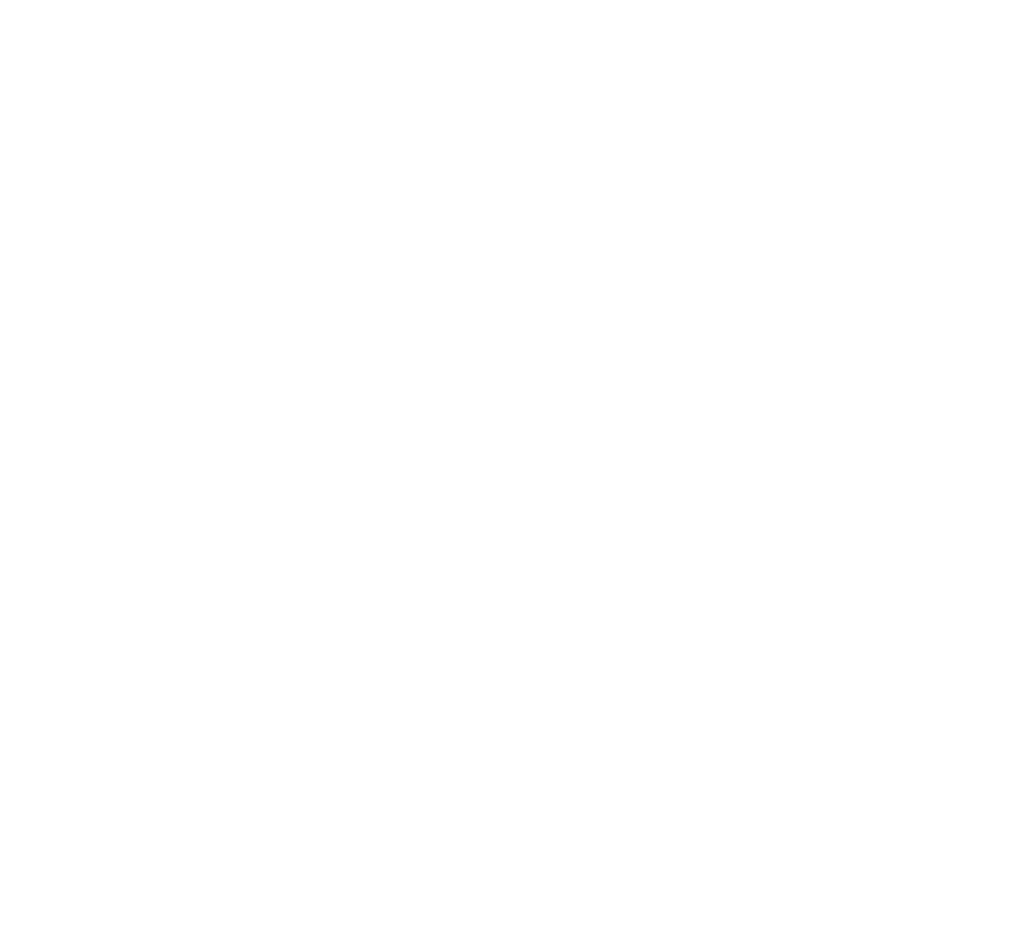
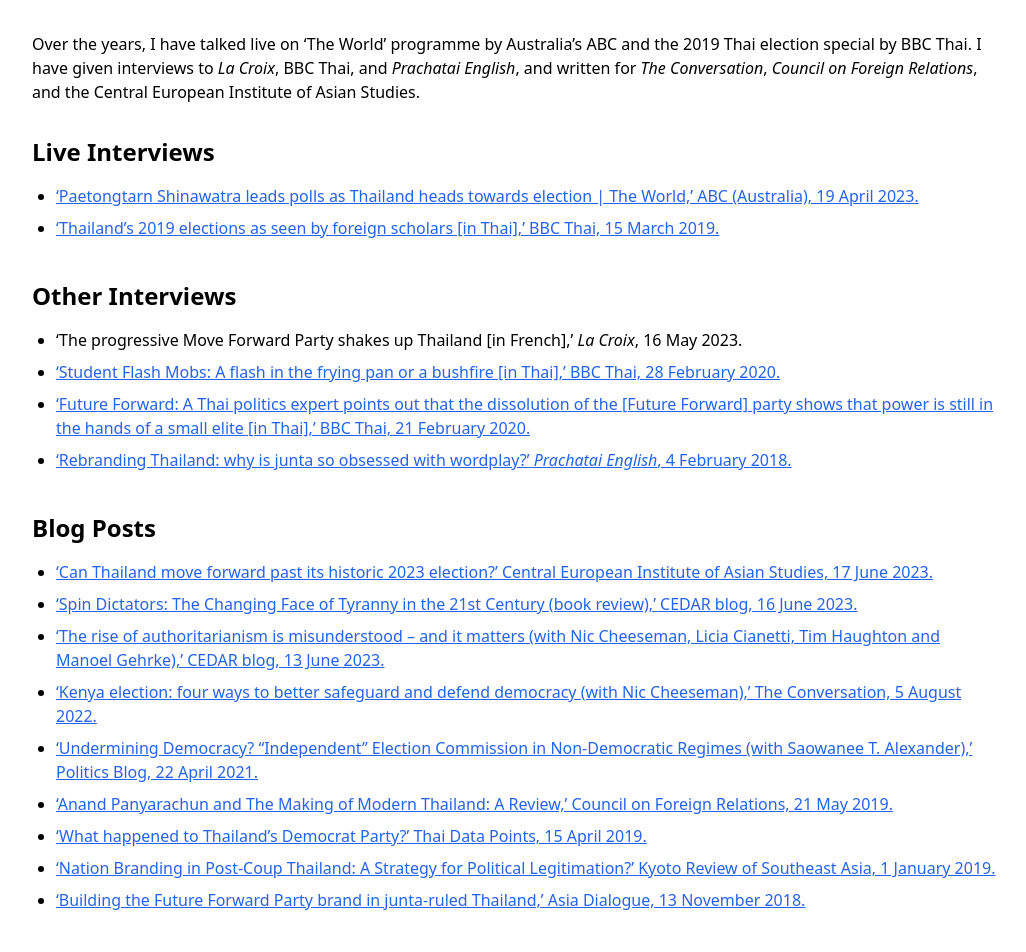
Before and after one commit to JAldo1980/petra-alderman-website, a React (Vite) app: page /media in a window 1280 px wide. Shown: the part 340-1292 px from the top of the page, without its empty margins (124-1150 px from the left). Before the commit the page ends 800 px from the top, so only its background shows below. Built offline with nearby package versions, Linux system fonts and the light colour scheme.

Commit message:
Media Component added and updated

```diff
--- a/src/pages/Media.jsx
+++ b/src/pages/Media.jsx
@@ -1,10 +1,224 @@
 import React from "react";
+import Container from "../components/Container";
+import Footer from "../components/Footer";
 
 const Media = () => {
   return (
-    <>
-      <h2>Media</h2>
-    </>
+    <div className="py-8">
+      <Container>
+        <div className="">
+          <h1 className="text-3xl font-bold mb-6">Media</h1>
+
+          <p className="mb-4">
+            As someone passionate about research and learning, I have found that
+            engaging with the media can be a great way to share my knowledge and
+            insights with a broader audience. Whether it is through writing
+            opinion pieces and blog posts, appearing on television programmes,
+            or providing analysis of current affairs to journalists, there are
+            many different ways to get involved and make an impact.
+          </p>
+
+          <p className="mb-8">
+            One of the things I love most about engaging with the media is the
+            opportunity to connect with people outside of academia. It is a
+            chance to share knowledge and insights and contribute to important
+            conversations about the issues that matter.
+          </p>
+
+          <p className="mb-8">
+            Over the years, I have talked live on ‘The World’ programme by
+            Australia’s ABC and the 2019 Thai election special by BBC Thai. I
+            have given interviews to <i>La Croix</i>, BBC Thai, and{" "}
+            <i>Prachatai English</i>, and written for <i>The Conversation</i>,{" "}
+            <i>Council on Foreign Relations</i>, and the Central European
+            Institute of Asian Studies.
+          </p>
+
+          <section className="mb-10">
+            <h2 className="text-2xl font-semibold mb-4">Live Interviews</h2>
+            <ul className="list-disc pl-6">
+              <li className="mb-2">
+                <a
+                  href="https://www.youtube.com/watch?v=lV-IRHEI-CI&t=7s"
+                  target="_blank"
+                  rel="noopener noreferrer"
+                  className="text-blue-600 underline"
+                >
+                  ‘Paetongtarn Shinawatra leads polls as Thailand heads towards
+                  election | The World,’ ABC (Australia), 19 April 2023.
+                </a>
+              </li>
+              <li>
+                <a
+                  href="https://www.youtube.com/watch?v=DHTtN-GAW1w&t=584s"
+                  target="_blank"
+                  rel="noopener noreferrer"
+                  className="text-blue-600 underline"
+                >
+                  ‘Thailand’s 2019 elections as seen by foreign scholars [in
+                  Thai],’ BBC Thai, 15 March 2019.
+                </a>
+              </li>
+            </ul>
+          </section>
+
+          <section className="mb-10">
+            <h2 className="text-2xl font-semibold mb-4">Other Interviews</h2>
+            <ul className="list-disc pl-6">
+              <li className="mb-2">
+                ‘The progressive Move Forward Party shakes up Thailand [in
+                French],’ <i>La Croix</i>, 16 May 2023.
+              </li>
+              <li className="mb-2">
+                <a
+                  href="https://www.bbc.com/thai/thailand-51640629"
+                  target="_blank"
+                  rel="noopener noreferrer"
+                  className="text-blue-600 underline"
+                >
+                  ‘Student Flash Mobs: A flash in the frying pan or a bushfire
+                  [in Thai],’ BBC Thai, 28 February 2020.
+                </a>
+              </li>
+              <li className="mb-2">
+                <a
+                  href="https://www.bbc.com/thai/thailand-51587563"
+                  target="_blank"
+                  rel="noopener noreferrer"
+                  className="text-blue-600 underline"
+                >
+                  ‘Future Forward: A Thai politics expert points out that the
+                  dissolution of the [Future Forward] party shows that power is
+                  still in the hands of a small elite [in Thai],’ BBC Thai, 21
+                  February 2020.
+                </a>
+              </li>
+              <li>
+                <a
+                  href="https://prachatai.com/english/node/7606"
+                  target="_blank"
+                  rel="noopener noreferrer"
+                  className="text-blue-600 underline"
+                >
+                  ‘Rebranding Thailand: why is junta so obsessed with wordplay?’{" "}
+                  <i>Prachatai English</i>, 4 February 2018.
+                </a>
+              </li>
+            </ul>
+          </section>
+
+          <section>
+            <h2 className="text-2xl font-semibold mb-4">Blog Posts</h2>
+            <ul className="list-disc pl-6">
+              <li className="mb-2">
+                <a
+                  href="https://ceias.eu/can-thailand-move-forward-past-its-historic-2023-election/"
+                  target="_blank"
+                  rel="noopener noreferrer"
+                  className="text-blue-600 underline"
+                >
+                  ‘Can Thailand move forward past its historic 2023 election?’
+                  Central European Institute of Asian Studies, 17 June 2023.
+                </a>
+              </li>
+              <li className="mb-2">
+                <a
+                  href="https://www.birmingham.ac.uk/news/2023/spin-dictators-the-changing-face-of-tyranny-in-the-21st-century"
+                  target="_blank"
+                  rel="noopener noreferrer"
+                  className="text-blue-600 underline"
+                >
+                  ‘Spin Dictators: The Changing Face of Tyranny in the 21st
+                  Century (book review),’ CEDAR blog, 16 June 2023.
+                </a>
+              </li>
+              <li className="mb-2">
+                <a
+                  href="https://www.birmingham.ac.uk/news/2023/how-the-global-rise-of-authoritarianism-is-misunderstood-and-why-it-matters"
+                  target="_blank"
+                  rel="noopener noreferrer"
+                  className="text-blue-600 underline"
+                >
+                  ‘The rise of authoritarianism is misunderstood – and it
+                  matters (with Nic Cheeseman, Licia Cianetti, Tim Haughton and
+                  Manoel Gehrke),’ CEDAR blog, 13 June 2023.
+                </a>
+              </li>
+              <li className="mb-2">
+                <a
+                  href="https://theconversation.com/kenya-election-four-ways-to-better-safeguard-and-defend-democracy-187457"
+                  target="_blank"
+                  rel="noopener noreferrer"
+                  className="text-blue-600 underline"
+                >
+                  ‘Kenya election: four ways to better safeguard and defend
+                  democracy (with Nic Cheeseman),’ The Conversation, 5 August
+                  2022.
+                </a>
+              </li>
+              <li className="mb-2">
+                <a
+                  href="http://politicsblog.ac.uk/author/petradesatova/"
+                  target="_blank"
+                  rel="noopener noreferrer"
+                  className="text-blue-600 underline"
+                >
+                  ‘Undermining Democracy? “Independent” Election Commission in
+                  Non-Democratic Regimes (with Saowanee T. Alexander),’ Politics
+                  Blog, 22 April 2021.
+                </a>
+              </li>
+              <li className="mb-2">
+                <a
+                  href="https://www.cfr.org/blog/anand-panyarachun-and-making-modern-thailand-review"
+                  target="_blank"
+                  rel="noopener noreferrer"
+                  className="text-blue-600 underline"
+                >
+                  ‘Anand Panyarachun and The Making of Modern Thailand: A
+                  Review,’ Council on Foreign Relations, 21 May 2019.
+                </a>
+              </li>
+              <li className="mb-2">
+                <a
+                  href="https://www.thaidatapoints.com/post/what-happened-to-thailand-s-democrat-party"
+                  target="_blank"
+                  rel="noopener noreferrer"
+                  className="text-blue-600 underline"
+                >
+                  ‘What happened to Thailand’s Democrat Party?’ Thai Data
+                  Points, 15 April 2019.
+                </a>
+              </li>
+              <li className="mb-2">
+                <a
+                  href="https://kyotoreview.org/trendsetters/nation-branding-in-post-coup-thailand-a-strategy-for-political-legitimation/"
+                  target="_blank"
+                  rel="noopener noreferrer"
+                  className="text-blue-600 underline"
+                >
+                  ‘Nation Branding in Post-Coup Thailand: A Strategy for
+                  Political Legitimation?’ Kyoto Review of Southeast Asia, 1
+                  January 2019.
+                </a>
+              </li>
+              <li>
+                <a
+                  href="https://theasiadialogue.com/2018/11/13/building-the-future-forward-party-brand-in-junta-ruled-thailand/"
+                  target="_blank"
+                  rel="noopener noreferrer"
+                  className="text-blue-600 underline"
+                >
+                  ‘Building the Future Forward Party brand in junta-ruled
+                  Thailand,’ Asia Dialogue, 13 November 2018.
+                </a>
+              </li>
+            </ul>
+          </section>
+        </div>
+      </Container>
+      <Footer />
+    </div>
   );
 };
 
--- a/src/pages/Teaching.jsx
+++ b/src/pages/Teaching.jsx
@@ -4,7 +4,7 @@ import Footer from "../components/Footer";
 
 const Teaching = () => {
   return (
-    <div className="py-6">
+    <div className="py-8">
       <Container>
         <section className="">
           <div className="">
```
